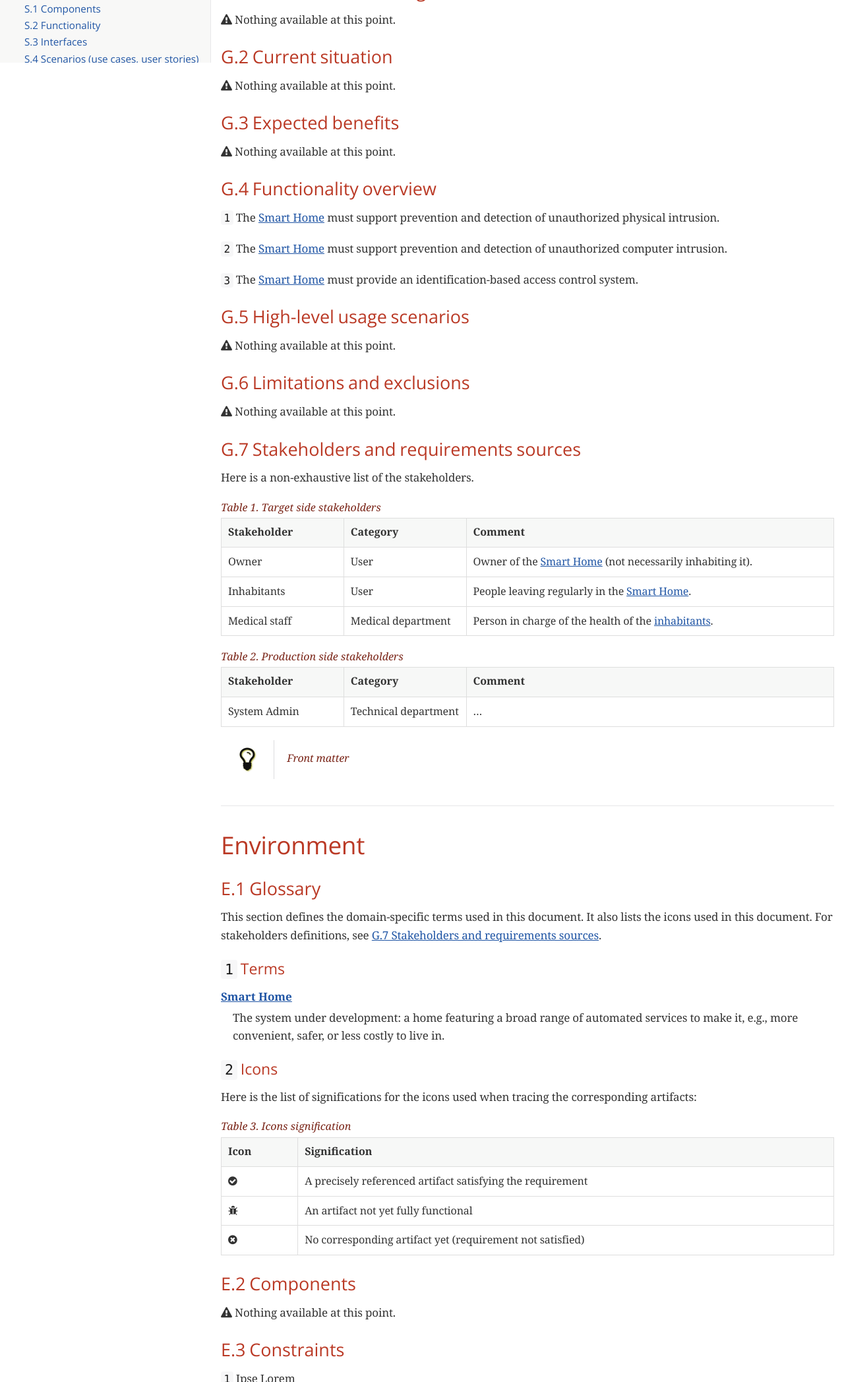
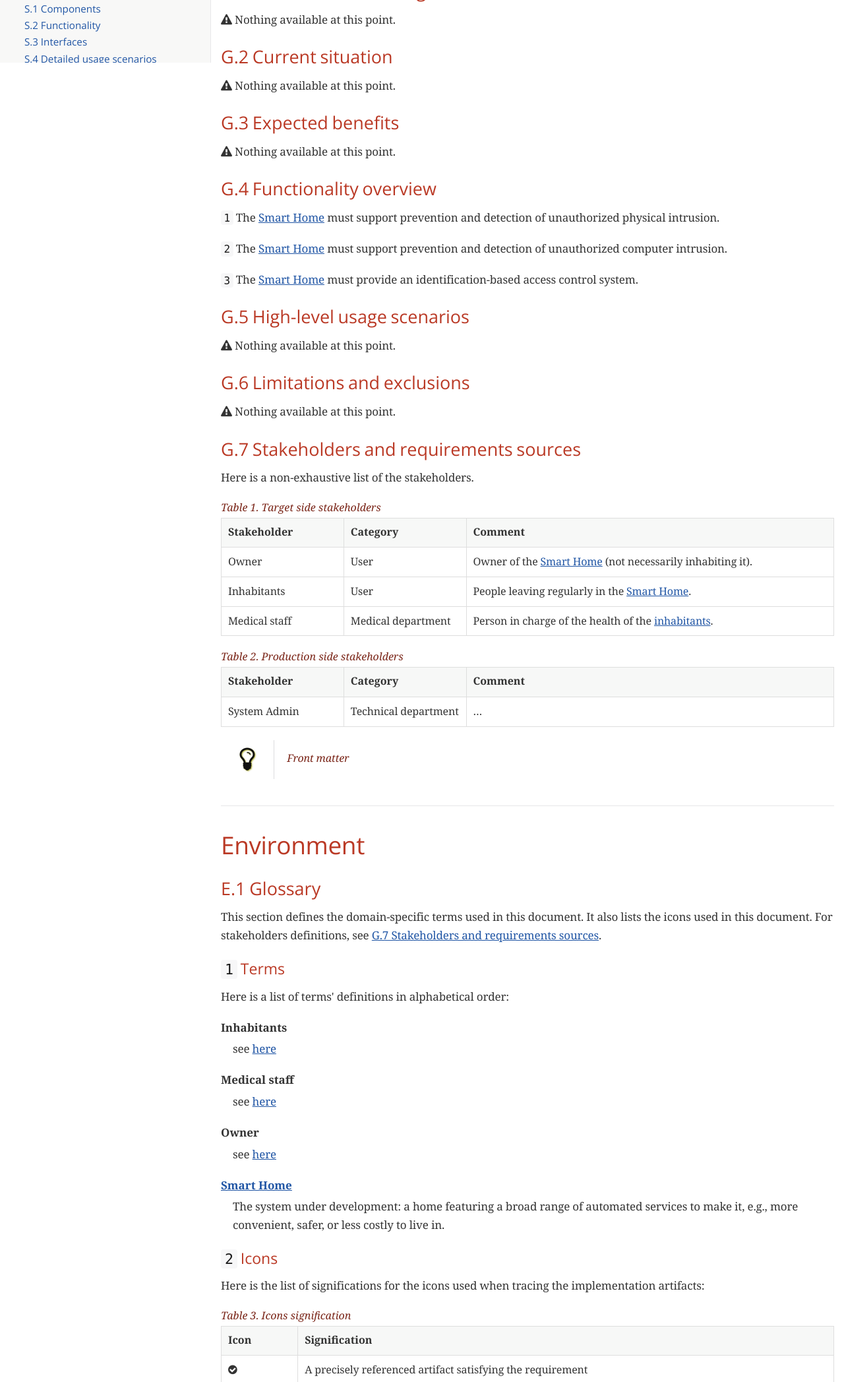
Before and after one commit to FormalRequirements/SmartHome, a plain HTML site: page index.html in a window 1280 px wide. Shown: the part 705-2800 px from the top of the page at 66% size. Drawn offline with nearby package versions, Linux system fonts and the light colour scheme; a web font is replaced by a local one.

Commit message:
🐛 FIX: Update sections' titles from new version of the Handbook

```diff
--- a/index.html
+++ b/index.html
@@ -446,7 +446,7 @@ body.book #toc,body.book #preamble,body.book h1.sect0,body.book .sect1>h2{page-b
 <div class="details">
 <span id="author" class="author">J.-M. Bruel</span><br>
 <span id="email" class="email"><a href="mailto:bruel@irit.fr">bruel@irit.fr</a></span><br>
-<span id="revdate">1.1 -- 2021-09-28</span>
+<span id="revdate">1.1 -- 2021-10-01</span>
 </div>
 <div id="toc" class="toc2">
 <div id="toctitle">Table of Contents</div>
@@ -488,7 +488,7 @@ body.book #toc,body.book #preamble,body.book h1.sect0,body.book .sect1>h2{page-b
 <li><a href="#_s_1_components">S.1 Components</a></li>
 <li><a href="#_s_2_functionality">S.2 Functionality</a></li>
 <li><a href="#_s_3_interfaces">S.3 Interfaces</a></li>
-<li><a href="#_s_4_scenarios_use_cases_user_stories">S.4 Scenarios (use cases, user stories)</a></li>
+<li><a href="#_s_4_detailed_usage_scenarios">S.4 Detailed usage scenarios</a></li>
 <li><a href="#_s_5_prioritization">S.5 Prioritization</a></li>
 <li><a href="#_s_6_verification_and_acceptance_criteria">S.6 Verification and acceptance criteria</a></li>
 </ul>
@@ -544,7 +544,7 @@ It uses the Asciidoc template available <a href="https://github.com/FormalRequir
 </tr>
 <tr>
 <td class="tableblock halign-left valign-top"><p class="tableblock"><em>1.1</em></p></td>
-<td class="tableblock halign-left valign-top"><p class="tableblock"><em>2021-09-28</em></p></td>
+<td class="tableblock halign-left valign-top"><p class="tableblock"><em>2021-10-01</em></p></td>
 <td class="tableblock halign-left valign-top"><p class="tableblock"><em>Current PDF version, by <a href="https://jmbruel.netlify.app">J.-M. Bruel</a></em></p></td>
 </tr>
 </tbody>
@@ -590,15 +590,15 @@ It uses the Asciidoc template available <a href="https://github.com/FormalRequir
 <h3 id="_g_4_functionality_overview">G.4 Functionality overview</h3>
 <div id="g4-phys-intrusion" class="paragraph">
 <p><code>1</code>
-The <a href="#smartHome">Smart Home</a> must support prevention and detection of unauthorized physical intrusion.</p>
+The <a href="#e1-smartHome">Smart Home</a> must support prevention and detection of unauthorized physical intrusion.</p>
 </div>
 <div id="g4-comp-intrusion" class="paragraph">
 <p><code>2</code>
-The <a href="#smartHome">Smart Home</a> must support prevention and detection of unauthorized computer intrusion.</p>
+The <a href="#e1-smartHome">Smart Home</a> must support prevention and detection of unauthorized computer intrusion.</p>
 </div>
 <div id="g4-id-access" class="paragraph">
 <p><code>3</code>
-The <a href="#smartHome">Smart Home</a> must provide an identification-based access control system.</p>
+The <a href="#e1-smartHome">Smart Home</a> must provide an identification-based access control system.</p>
 </div>
 </div>
 <div class="sect2">
@@ -636,12 +636,12 @@ The <a href="#smartHome">Smart Home</a> must provide an identification-based acc
 <tr>
 <td class="tableblock halign-left valign-top"><p class="tableblock"><a id="g7-Owner"></a>Owner</p></td>
 <td class="tableblock halign-left valign-top"><p class="tableblock">User</p></td>
-<td class="tableblock halign-left valign-top"><p class="tableblock">Owner of the <a href="#smartHome">Smart Home</a> (not necessarily inhabiting it).</p></td>
+<td class="tableblock halign-left valign-top"><p class="tableblock">Owner of the <a href="#e1-smartHome">Smart Home</a> (not necessarily inhabiting it).</p></td>
 </tr>
 <tr>
 <td class="tableblock halign-left valign-top"><p class="tableblock"><a id="g7-Inhabitants"></a>Inhabitants</p></td>
 <td class="tableblock halign-left valign-top"><p class="tableblock">User</p></td>
-<td class="tableblock halign-left valign-top"><p class="tableblock">People leaving regularly in the <a href="#smartHome">Smart Home</a>.</p></td>
+<td class="tableblock halign-left valign-top"><p class="tableblock">People leaving regularly in the <a href="#e1-smartHome">Smart Home</a>.</p></td>
 </tr>
 <tr>
 <td class="tableblock halign-left valign-top"><p class="tableblock"><a id="g7-meds"></a>Medical staff</p></td>
@@ -700,9 +700,24 @@ For stakeholders definitions, see <a href="#g7">G.7 Stakeholders and requirement
 </div>
 <div class="sect3">
 <h4 id="e1-terms"><code>1</code> Terms</h4>
-<div id="e-smartHome" class="dlist">
+<div class="paragraph">
+<p>Here is a list of terms' definitions in alphabetical order:</p>
+</div>
+<div class="dlist">
 <dl>
-<dt class="hdlist1"><a href="#smartHome">Smart Home</a></dt>
+<dt class="hdlist1">Inhabitants</dt>
+<dd>
+<p>see <a href="#g7-Inhabitants">here</a></p>
+</dd>
+<dt class="hdlist1">Medical staff</dt>
+<dd>
+<p>see <a href="#g7-meds">here</a></p>
+</dd>
+<dt class="hdlist1">Owner</dt>
+<dd>
+<p>see <a href="#g7-Owner">here</a></p>
+</dd>
+<dt class="hdlist1"><a id="e1-smartHome"></a><a href="#e1-smartHome">Smart Home</a></dt>
 <dd>
 <p>The system under development: a home featuring a broad range of automated services to make it, e.g., more convenient, safer, or less costly to live in.</p>
 </dd>
@@ -712,7 +727,7 @@ For stakeholders definitions, see <a href="#g7">G.7 Stakeholders and requirement
 <div class="sect3">
 <h4 id="_2_icons"><code>2</code> Icons</h4>
 <div class="paragraph">
-<p>Here is the list of significations for the icons used when tracing the corresponding artifacts:</p>
+<p>Here is the list of significations for the icons used when tracing the implementation artifacts:</p>
 </div>
 <table class="tableblock frame-all grid-all stretch">
 <caption class="title">Table 3. Icons signification</caption>
@@ -945,7 +960,7 @@ Ipse Lorem</p>
 </div>
 </div>
 <div class="sect2">
-<h3 id="_s_4_scenarios_use_cases_user_stories">S.4 Scenarios (use cases, user stories)</h3>
+<h3 id="_s_4_detailed_usage_scenarios">S.4 Detailed usage scenarios</h3>
 <div class="paragraph">
 <p><span class="icon"><i class="fa fa-warning"></i></span> Nothing available at this point.</p>
 </div>
```
Also changed, not shown: 4 other files.
